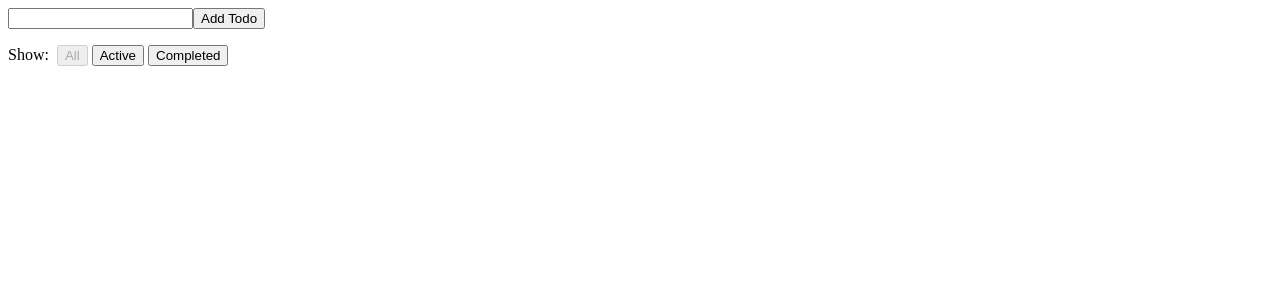
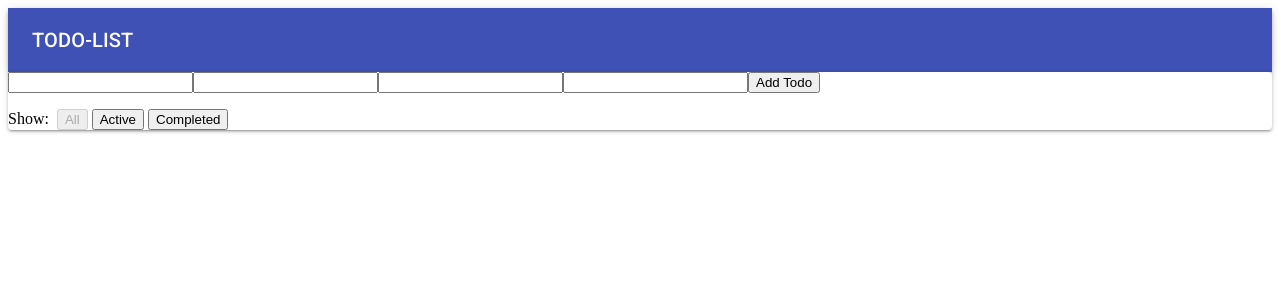
Before and after one commit to dementey/todo-list, a React (Create React App) app: page / in a window 1280 px wide. Shown: the top 300 px of the page. Built offline with nearby package versions, Linux system fonts and the light colour scheme.

Commit message:
create tot object

```diff
--- a/src/components/App.js
+++ b/src/components/App.js
@@ -1,13 +1,18 @@
 import React from 'react'
 import Footer from './Footer'
+import Paper from '@material-ui/core/Paper';
 import AddTodo from '../containers/AddTodo'
 import VisibleTodoList from '../containers/VisibleTodoList'
+import SimpleAppBar from '../containers/AppBar';
 
 const App = () => (
   <div>
-    <AddTodo />
-    <VisibleTodoList />
-    <Footer />
+    <SimpleAppBar />
+    <Paper>
+      <AddTodo />
+      <VisibleTodoList />
+      <Footer />
+    </Paper>
   </div>
 )
 
--- a/src/containers/AddTodo.js
+++ b/src/containers/AddTodo.js
@@ -3,19 +3,25 @@ import { connect } from 'react-redux'
 import { addTodo } from '../actions'
 
 const AddTodo = ({ dispatch }) => {
-  let input
+  let name
+  let description
+  let time
+  let priority
 
   return (
     <div>
       <form onSubmit={e => {
         e.preventDefault()
-        if (!input.value.trim()) {
+        if (!name.value.trim()) {
           return
         }
-        dispatch(addTodo(input.value))
-        input.value = ''
+        dispatch(addTodo(name.value))
+        name.value = ''
       }}>
-        <input ref={node => input = node} />
+        <input ref={node => name = node} />
+        <input ref={node => description = node} />
+        <input ref={node => time = node} />
+        <input ref={node => priority = node} />
         <button type="submit">
           Add Todo
         </button>
```
Also changed, not shown: 1 other file (tests, documents, lock files or other folders).
